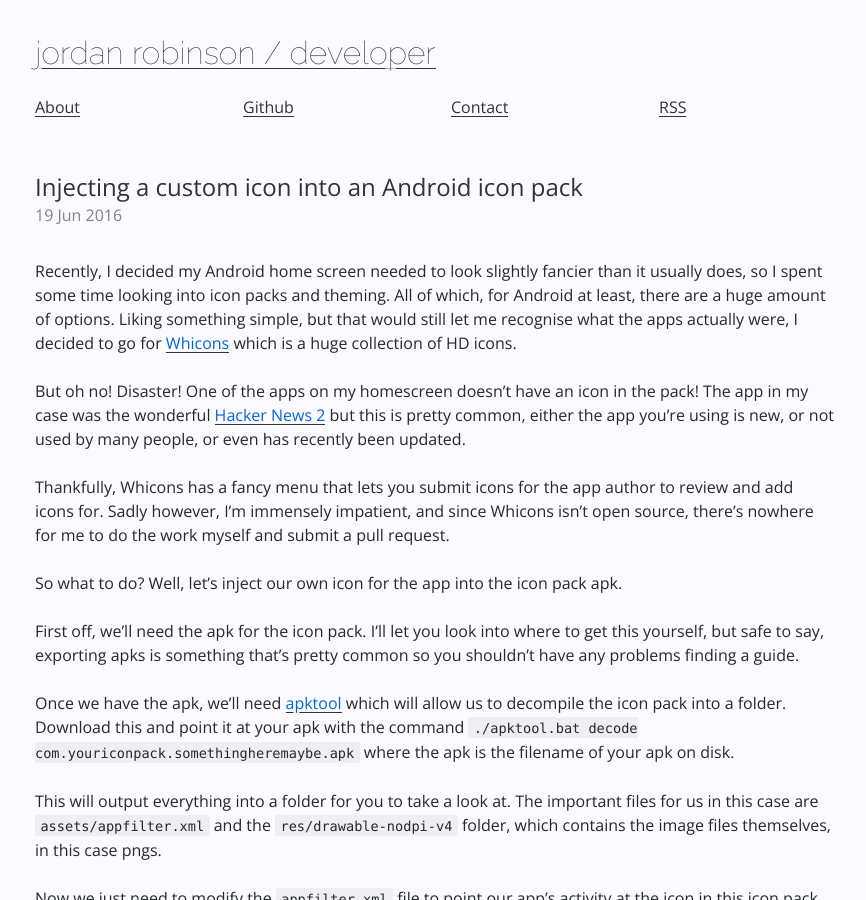
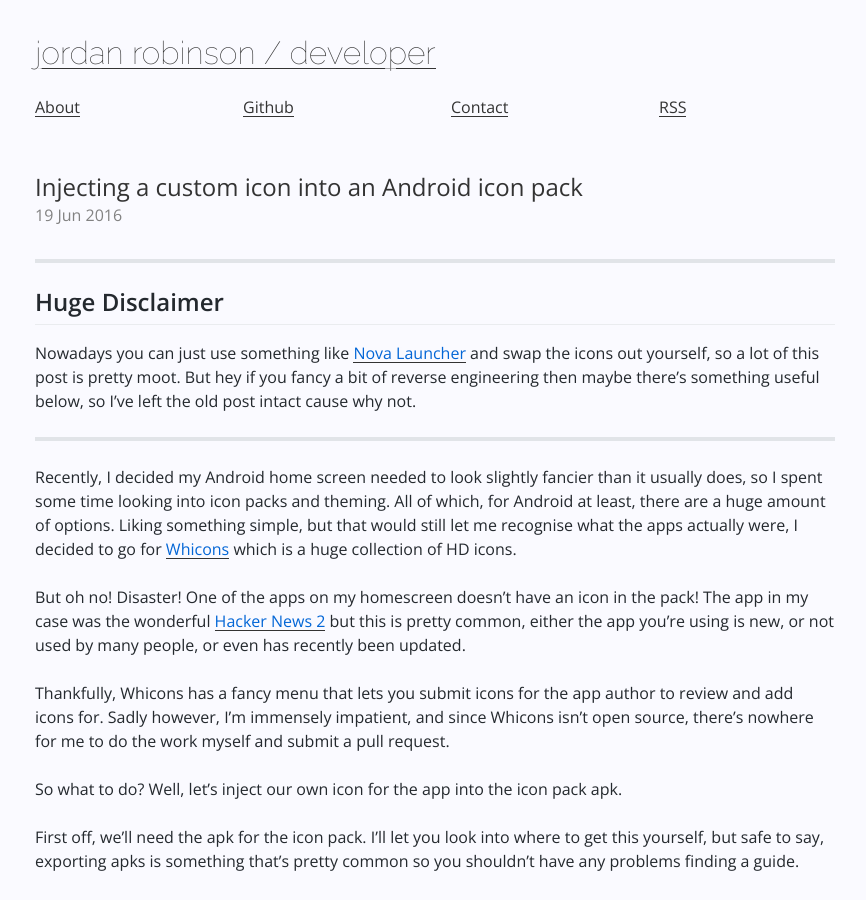
Before and after one commit to jordanrobinson/blog, a Jekyll site: the page built from _posts/2016-06-19-injecting-android-icons.md, in a window 1280 px wide and 900 px high. Shown: the whole window, without its empty margins (205-1071 px from the left). Built offline with Jekyll 4.4.1, drawn with Linux system fonts in a browser that asks for light colours.

Commit message:
Updating an old blog post

```diff
--- a/_posts/2016-06-19-injecting-android-icons.md
+++ b/_posts/2016-06-19-injecting-android-icons.md
@@ -3,6 +3,14 @@ layout: post
 title: Injecting a custom icon into an Android icon pack
 description: Quick how to on modifying a compiled Android icon pack
 permalink: /injecting-android-icons
+---
+
+---
+
+## Huge Disclaimer
+
+Nowadays you can just use something like [Nova Launcher](https://play.google.com/store/apps/details?id=com.teslacoilsw.launcher) and swap the icons out yourself, so a lot of this post is pretty moot. But hey if you fancy a bit of reverse engineering then maybe there's something useful below, so I've left the old post intact cause why not.
+
 ---
 
 Recently, I decided my Android home screen needed to look slightly fancier than it usually does, so I spent some time looking into icon packs and theming. All of which, for Android at least, there are a huge amount of options. Liking something simple, but that would still let me recognise what the apps actually were, I decided to go for [Whicons](https://play.google.com/store/apps/details?id=com.whicons.iconpack) which is a huge collection of HD icons.
```
